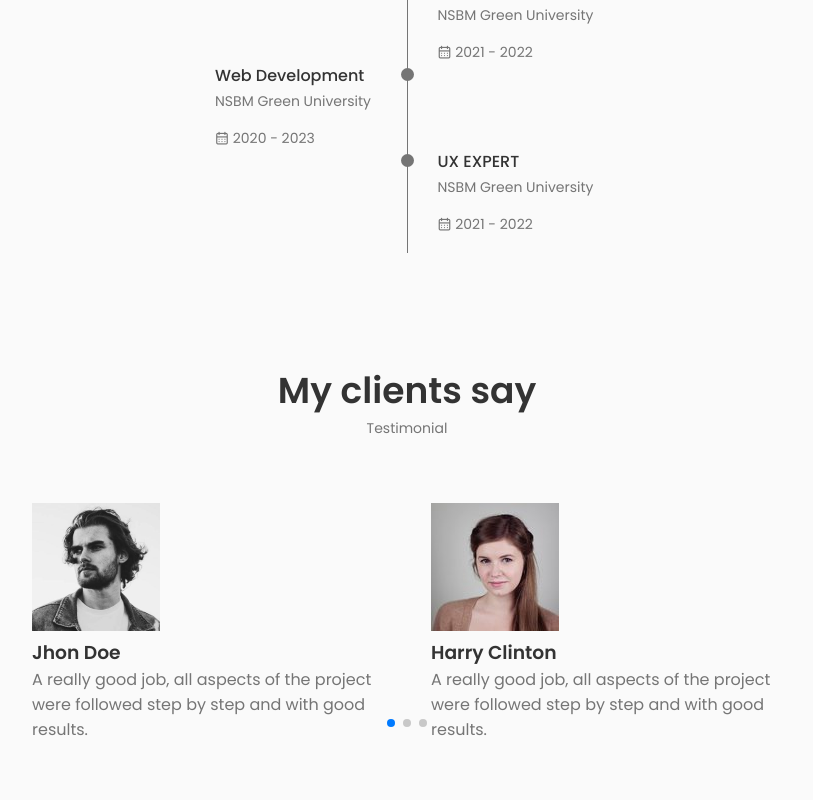
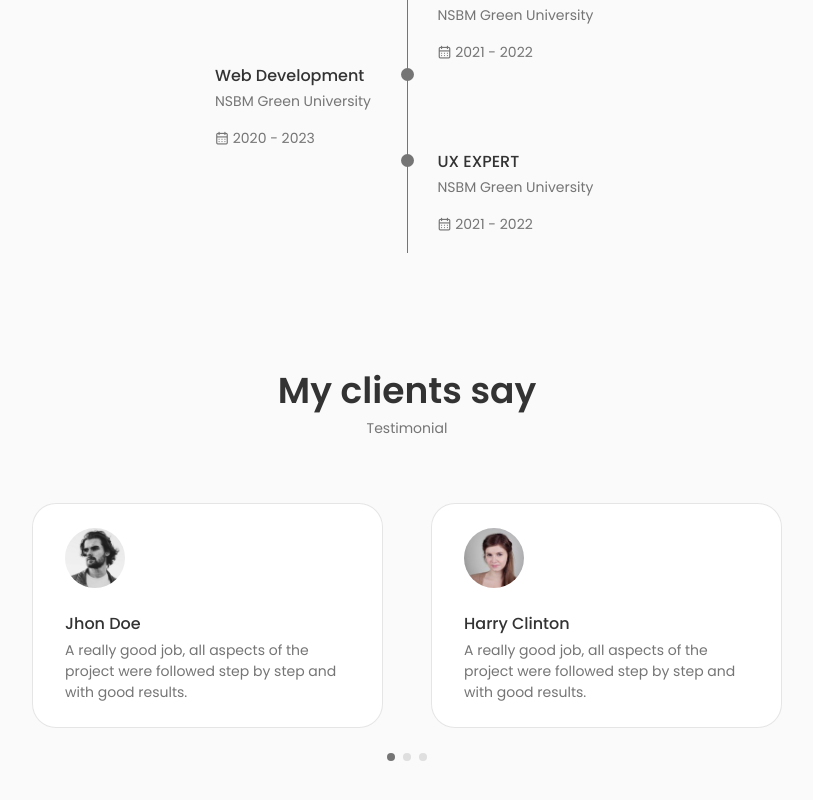
Before and after one commit to DaninduDilmina99/danie_portfolio, a React (Create React App) app: page / in a window 1280 px wide. Shown: the part 2747-3547 px from the top of the page, without its empty margins (233-1046 px from the left). Before the commit the page ends 3521 px from the top, so only its background shows below. Built offline with nearby package versions, Linux system fonts and the light colour scheme.

Commit message:
testimonial done but swiper hove some errors. notr swipped 3rd

```diff
--- a/src/components/testimonials/testimonials.css
+++ b/src/components/testimonials/testimonials.css
@@ -1,3 +1,62 @@
 .testimonial__container{
     width: 750px;
 }
+
+.testimonial__card{
+    background-color: var(--container-color);
+    border: 1px solid rgba(0, 0, 0, 0.1);
+    padding: 1.5rem 2rem;
+    border-radius: 1.5rem;
+    margin-bottom: var(--mb-3);
+}
+
+.testimonial__img{
+    width: 60px;
+    border-radius: 3rem;
+    margin-bottom: var(--mb-1);
+}
+
+.testimonial__name{
+    font-size: var(--normal-font-size);
+    font-weight: var(--font-medium);
+    margin-bottom: var(--mb-0-25);
+}
+
+.testimonial__description{
+    font-size: var(--small-font-size);
+}
+
+/* swiper class */
+
+.swiper-pagination-bullet{
+    background-color: var(--text-color) !important;
+}
+
+.swiper-pagination-bullet active{
+    background-color: var(--title-color) !important;
+}
+
+/*=============== BREAKPOINTS ===============*/
+/* For large devices */
+@media screen and (max-width: 992px) {
+    .testimonial__container{
+        width: initial;
+    }
+
+    .testimonial__card{
+        padding: 1.25rem 1.5rem;
+    }
+  }
+
+  /* For medium devices */
+  @media screen and (max-width: 768px) {
+
+  }
+
+  @media screen and (max-width: 576px) {
+  }
+
+  /* For small devices */
+  @media screen and (max-width: 350px) {
+
+  }
```
Also changed, not shown: src/components/testimonials/Testimonials.jsx (line endings or trailing spaces).
